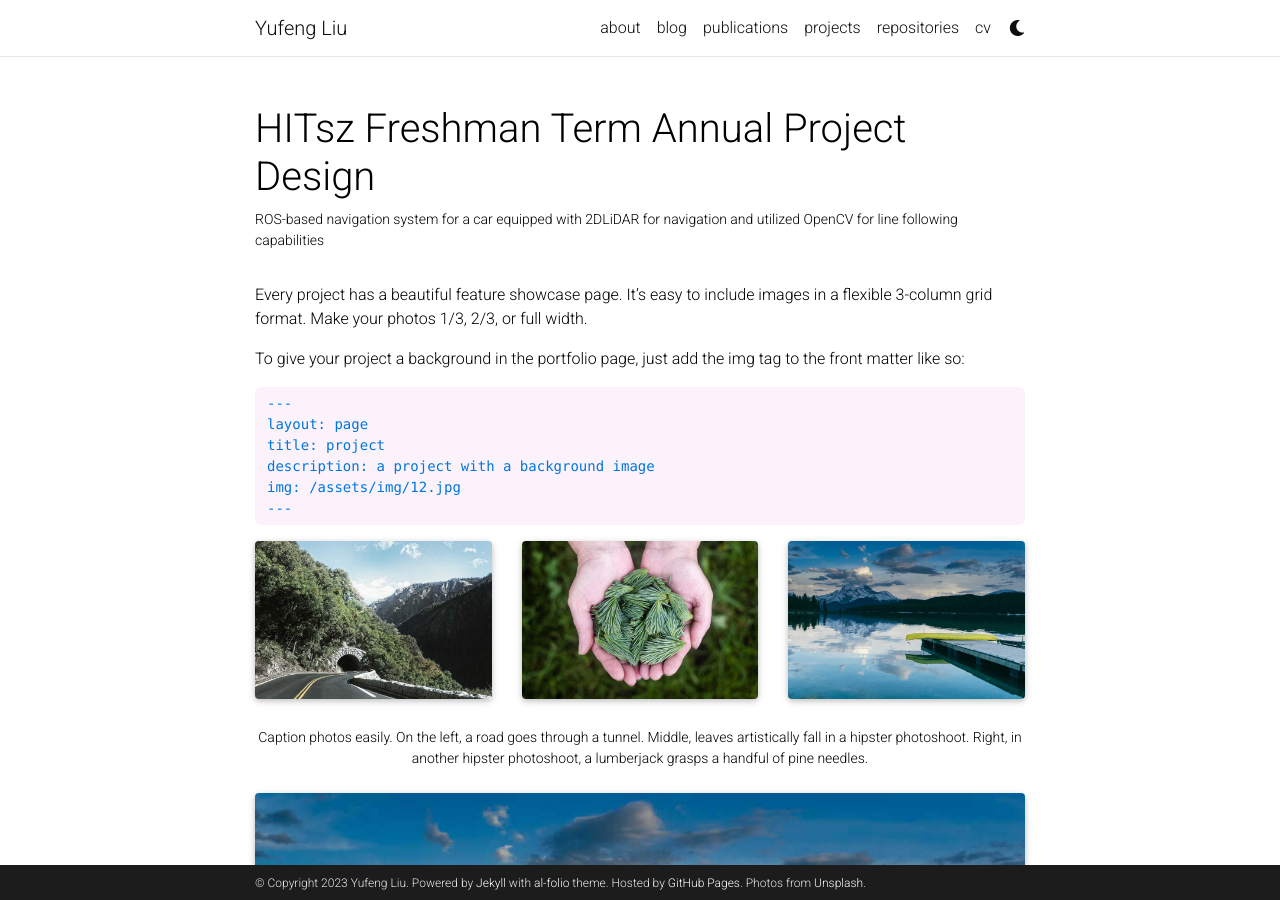
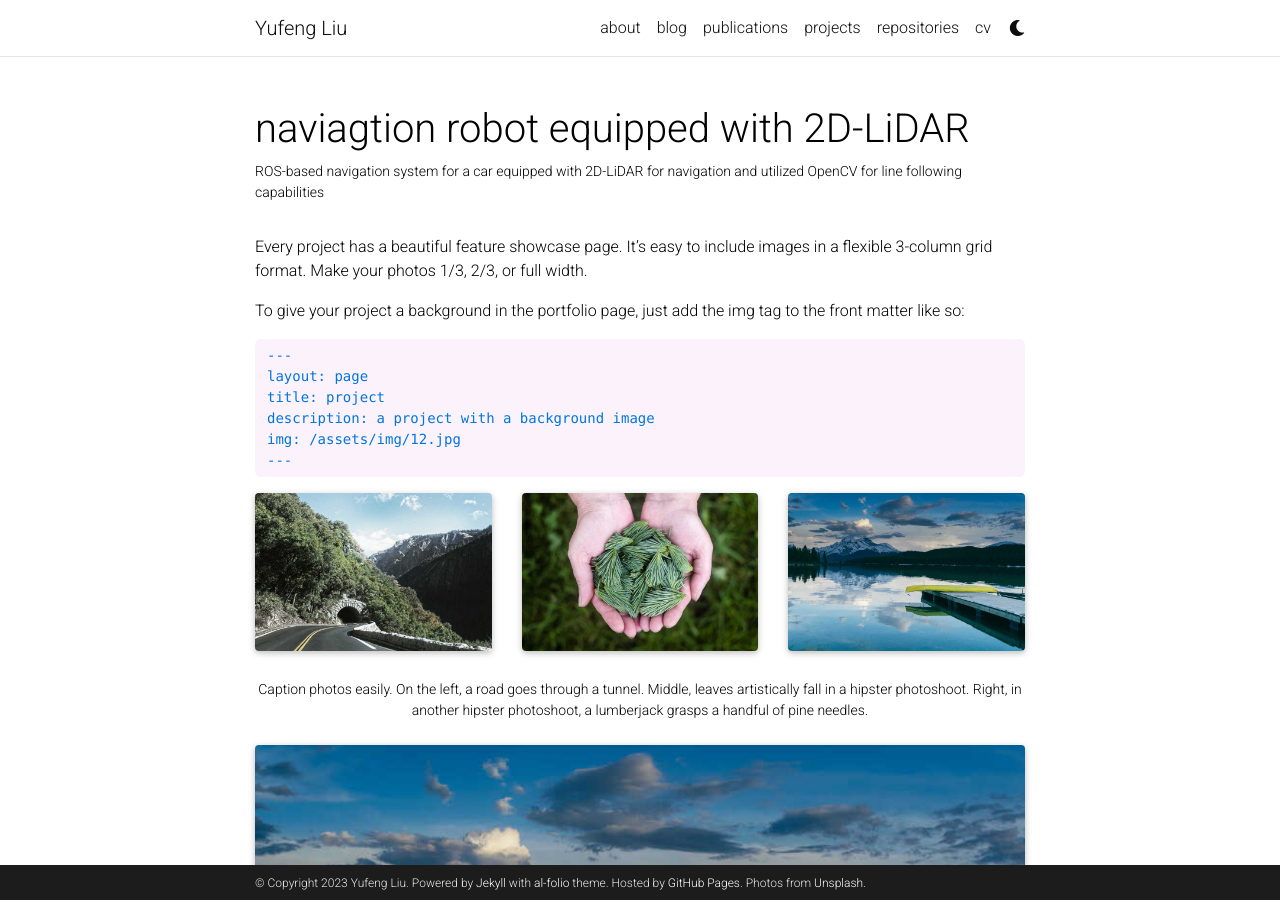
Before and after one commit to raymond-lau-lyf/raymond-lau-lyf.github.io, a Jekyll site: the page built from _projects/6_project.md, in a window 1280 px wide and 900 px high. Built offline with Jekyll 4.4.1, drawn with Linux system fonts in a browser that asks for light colours; full-size pictures stand in for the smaller copies a plugin makes; comment, search, counter and statistics services are not loaded; a style sheet for code colours, icons or effects is not loaded.

Commit message:
change names

```diff
--- a/_projects/6_project.md
+++ b/_projects/6_project.md
@@ -1,7 +1,7 @@
 ---
 layout: page
-title: HITsz Freshman Term Annual Project Design
-description: ROS-based navigation system for a car equipped with 2DLiDAR for navigation and utilized OpenCV for line following capabilities
+title: naviagtion robot equipped with 2D-LiDAR
+description: ROS-based navigation system for a car equipped with 2D-LiDAR for navigation and utilized OpenCV for line following capabilities
 img: assets/img/freshman.gif
 importance: 4
 category: Course Projects
```
Also changed, not shown: _projects/5_project.md (+1 -1 lines).
